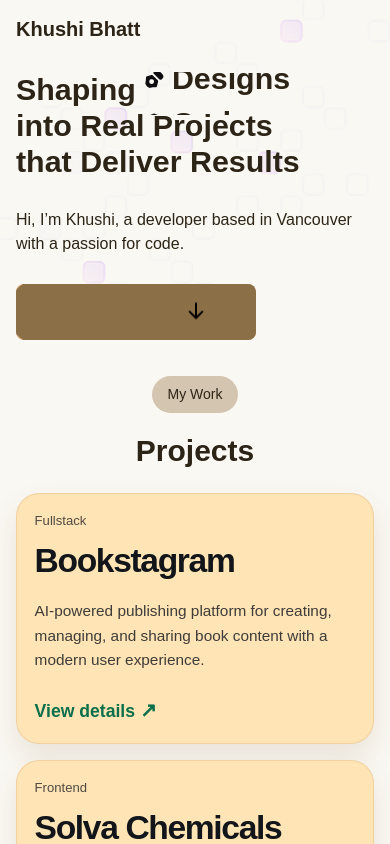
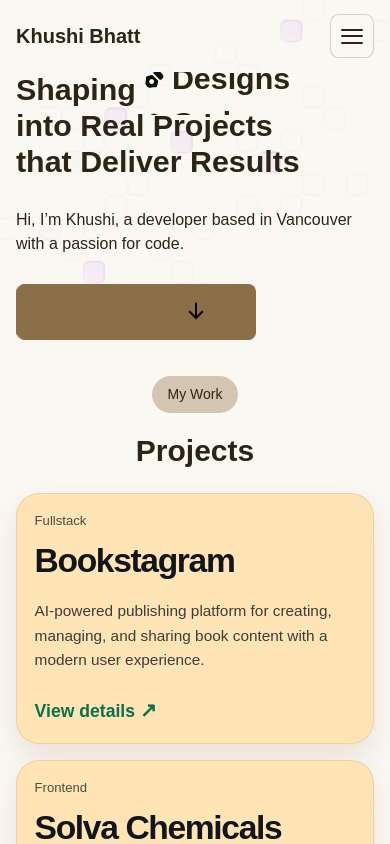
Before and after one commit to KhushiBhatt22/Khushi_portfolio, a React (Vite) app: page / in a window 390 px wide. Shown: the top 844 px of the page. Built offline with nearby package versions, Linux system fonts and the light colour scheme; a web font is replaced by a local one.

Commit message:
Update the Nav bar for mobile resolution

```diff
--- a/src/components/NavBar.jsx
+++ b/src/components/NavBar.jsx
@@ -5,6 +5,7 @@ import { navLinks } from "../constants";
 const NavBar = () => {
   // track if the user has scrolled down the page
   const [scrolled, setScrolled] = useState(false);
+  const [menuOpen, setMenuOpen] = useState(false);
 
   useEffect(() => {
     // create an event listener for when the user scrolls
@@ -29,7 +30,7 @@ const NavBar = () => {
           Khushi Bhatt
         </a>
 
-        <nav className="desktop">
+        <nav className="desktop" aria-label="Primary navigation">
           <ul>
             {navLinks.map(({ link, name }) => (
               <li key={name} className="group">
@@ -47,7 +48,32 @@ const NavBar = () => {
             <span>Contact me</span>
           </div>
         </a>
+
+        <button
+          type="button"
+          className="mobile-menu-toggle"
+          aria-label="Toggle navigation menu"
+          aria-expanded={menuOpen}
+          onClick={() => setMenuOpen((isOpen) => !isOpen)}
+        >
+          <span />
+          <span />
+          <span />
+        </button>
       </div>
+
+      <nav className={`mobile-menu ${menuOpen ? "is-open" : ""}`} aria-label="Mobile navigation">
+        <ul>
+          {navLinks.map(({ link, name }) => (
+            <li key={name}>
+              <a href={link} onClick={() => setMenuOpen(false)}>{name}</a>
+            </li>
+          ))}
+          <li>
+            <a href="#contact" onClick={() => setMenuOpen(false)}>Contact me</a>
+          </li>
+        </ul>
+      </nav>
     </header>
   );
 }
```
